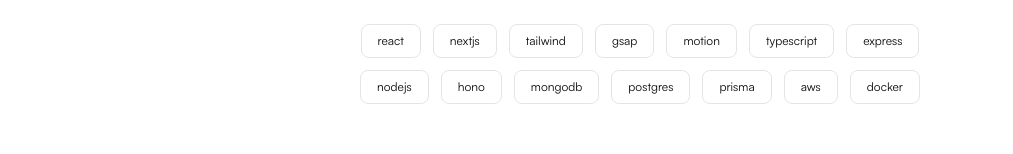
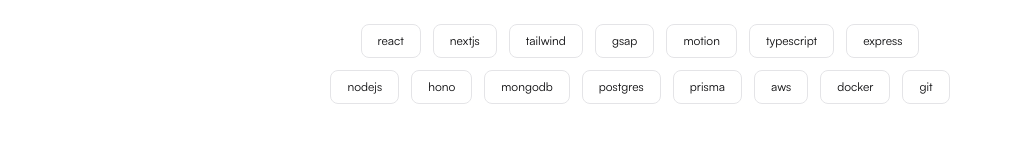
Before and after one commit to yuvanvk/portfolio, a Next.js app: page / in a window 1280 px wide. Shown: the part 226-380 px from the top of the page, without its empty margins (0-1013 px from the left). Built offline with nearby package versions, Linux system fonts and the light colour scheme.

Commit message:
feat: add git as skills

```diff
--- a/components/porfolio/skills.tsx
+++ b/components/porfolio/skills.tsx
@@ -16,6 +16,7 @@ export const Skills = () => {
     "prisma",
     "aws",
     "docker",
+    "git"
   ];
   return (
     <Card className="font-satoshi max-w-2xl bg-transparent border-none shadow-none">
```
